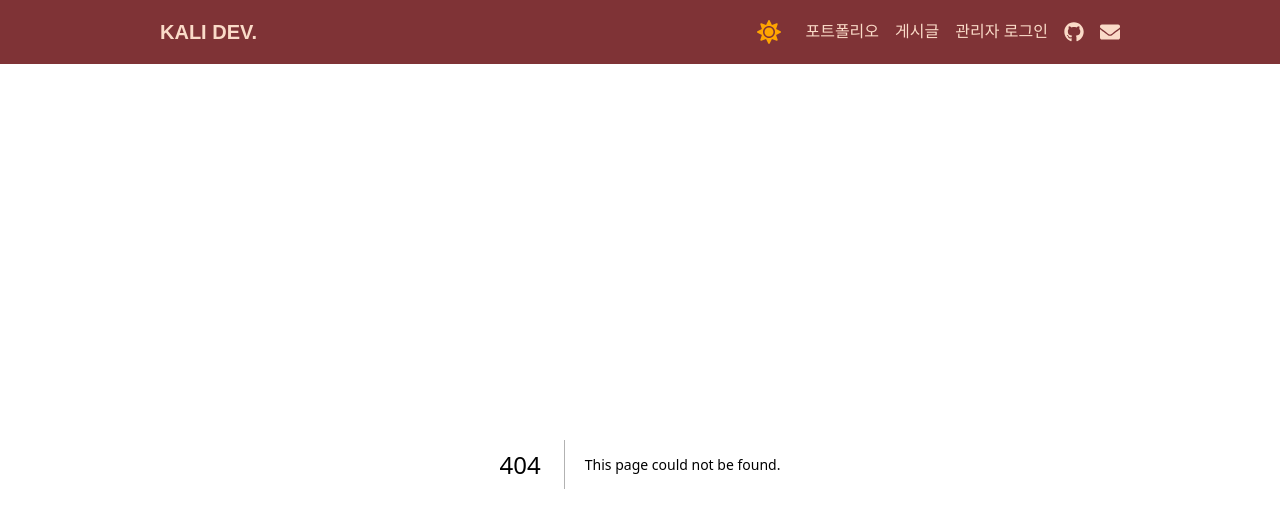
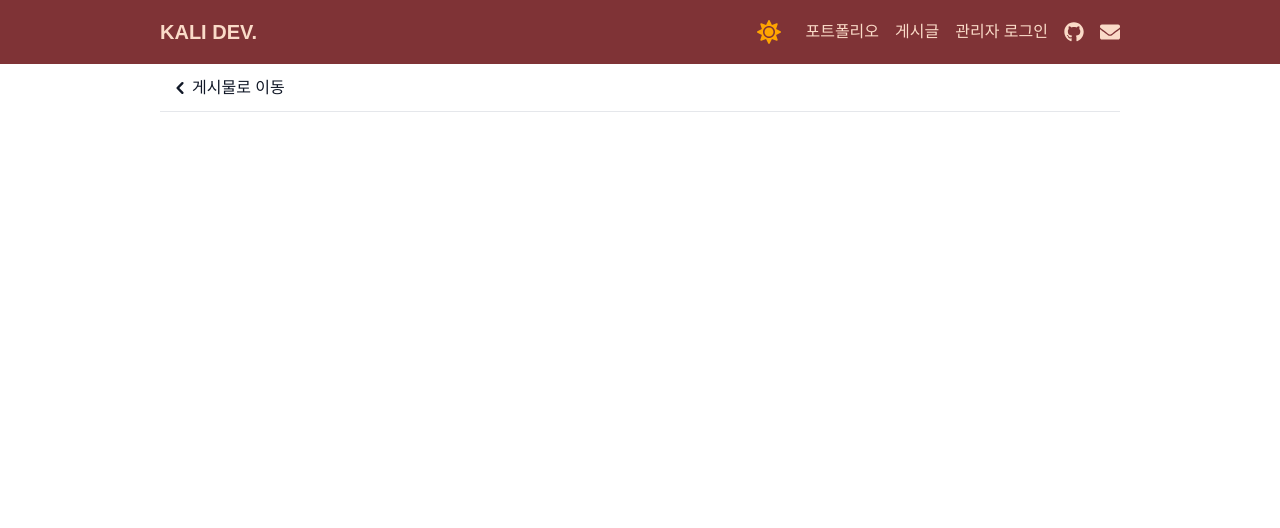
Before and after one commit to Hyun-EG/noah, a Next.js app: page /post/create in a window 1280 px wide. Before the commit this address had no page. Shown: the top 528 px of the page. Built offline with nearby package versions, Linux system fonts and the light colour scheme; a web font is replaced by a local one.

Commit message:
Feat: 게시물 생성 페이지 추가

```diff
--- /dev/null
+++ b/app/post/create/page.tsx
@@ -0,0 +1,15 @@
+import React from "react";
+import Nav from "./_conponents/Nav";
+
+const CreatePage = () => {
+  return (
+    <section>
+      <header>
+        <Nav />
+      </header>
+      <main></main>
+    </section>
+  );
+};
+
+export default CreatePage;
```
